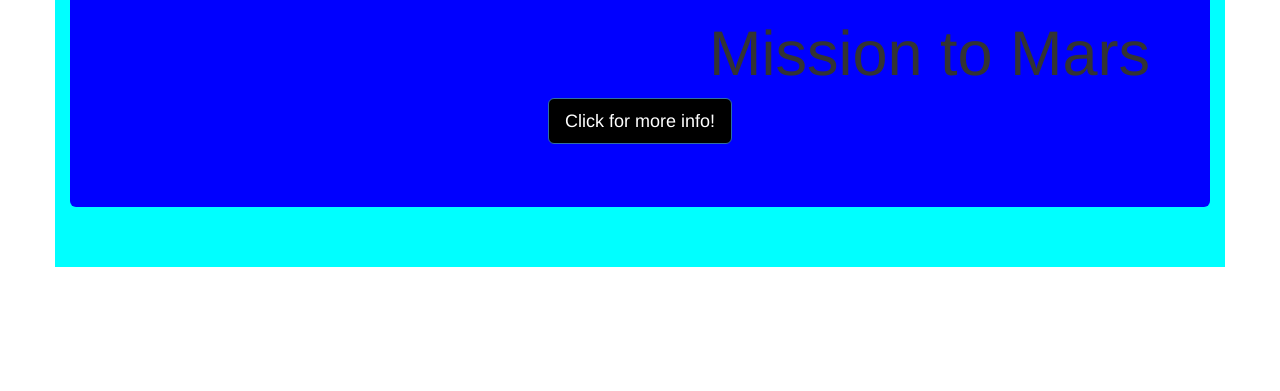
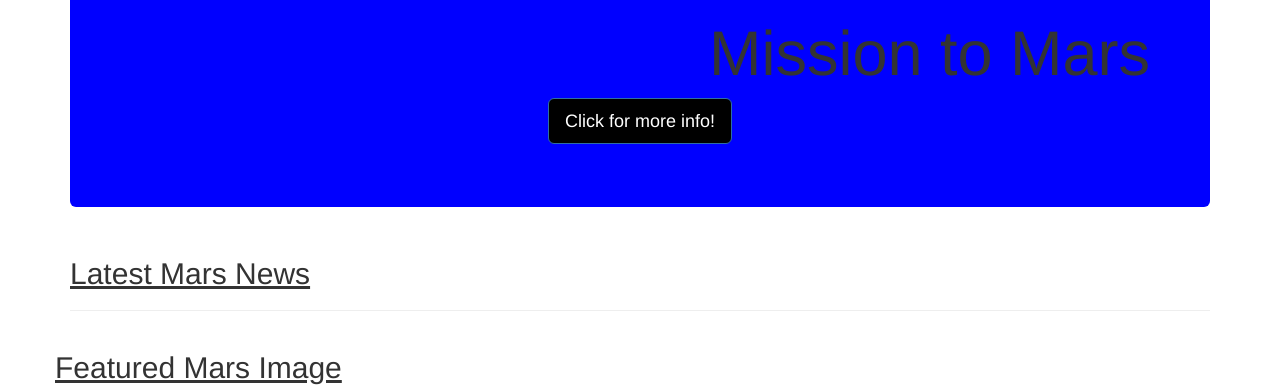
Before and after one commit to akarpie96/web-scraping-challenge, a Flask app: page / in a window 1280 px wide. Shown: the part 249-640 px from the top of the page. Run offline with Flask 2, Linux system fonts and the light colour scheme; data that the repository does not hold is empty; parts of the project's set-up code (start-up, migrations or seed data) failed here and were passed over; some libraries are stand-ins or nearby versions.

Commit message:
adding elements of html page

```diff
--- a/Mission_to_Mars/Templates/index.html
+++ b/Mission_to_Mars/Templates/index.html
@@ -11,7 +11,7 @@
 </head>
 
 <body>
-  <div class="container" style="background-color: aqua;">
+  <div class="container" style="background-color:white;">
 
     <div class="jumbotron text-center"  style="background-color:blue!important">
       <img src="https://cdn.shopify.com/s/files/1/2341/9769/products/WebNASAInsigniaBlackHoodieFrontClose_large.jpg?v=1572641414" alt="Italian Trulli" style="width:200px;height:200px">
@@ -22,17 +22,27 @@
     <!-- Craigslist Listings -->
     <div class="row" id="craiglist-listings">
       <div class="col-md-12">
+        <h2 ><u>Latest Mars News</u></h2>
         <h4 class="heading">{{mars.news_title}}</h4>
         <small>{{mars.news_p}}</small>
-
-
-        <table class="table">
-          {{mars.marsfacts_html | safe}}
-        </table>
+        <hr>
       </div>
     </div>
+    <div class="row">
+      <div class="col col-8">
+          <h2><u>Featured Mars Image</u></h2>
+          <img src={{mars.featured_image_url}} alt="Featured image" style="width:200px;height:100px;>
+      </div>
+      <div class="col col-4>
 
-  </div>
+      <h2><u>Mars Facts</u></h2>
+      <table class="table table-striped table-dark">
+        <thead>
+        {{mars.marsfacts_html | safe}}
+      </thead>
+      </table>
+
+      </div>
 </body>
 
 </html>
```
